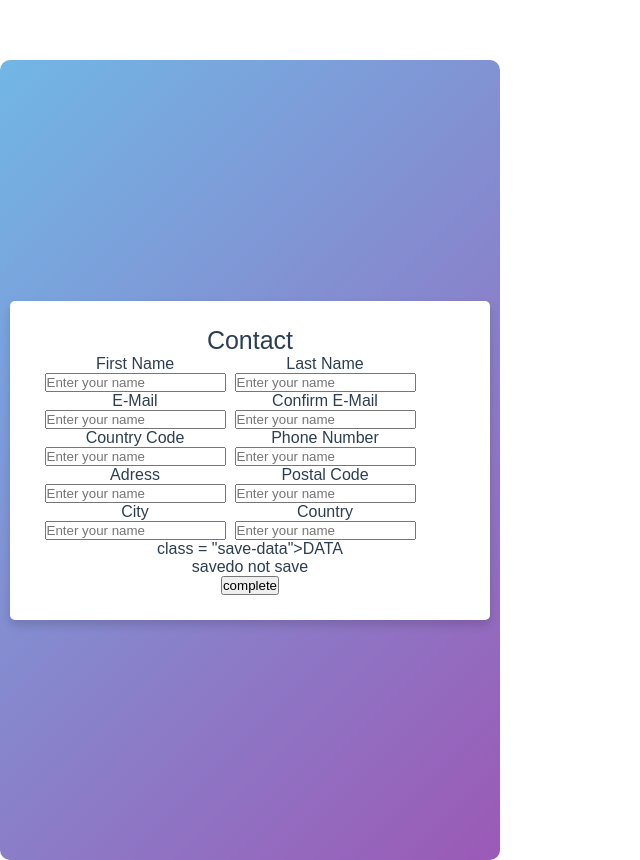
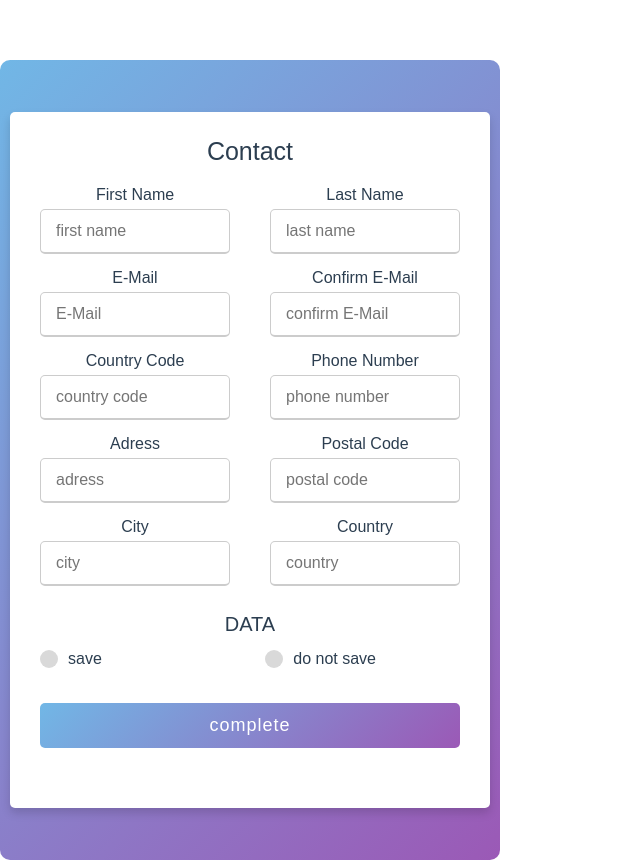
Before and after one commit to dung592847/WebTechProject_Frontend, a Vue app in the folder webtech-frontend/: page / in a window 1280 px wide. Shown: the whole page, without its empty margins (0-640 px from the left). Built offline with nearby package versions, Linux system fonts and the light colour scheme.

Commit message:
contact form completed

```diff
--- a/webtech-frontend/src/components/contactform.vue
+++ b/webtech-frontend/src/components/contactform.vue
@@ -7,54 +7,56 @@
             <div class = "user-details">
                 <div class = "input-box" >
                     <span class = "details">First Name</span>
-                    <input type = "text" placeholder="Enter your name" required>
+                    <input type = "text" placeholder="first name" required>
                 </div>
                 <div class = "input-box" >
                     <span class = "details">Last Name</span>
-                    <input type = "text" placeholder="Enter your name" required>
+                    <input type = "text" placeholder="last name" required>
                 </div>
                 <div class = "input-box" >
                     <span class = "details">E-Mail</span>
-                    <input type = "text" placeholder="Enter your name" required>
+                    <input type = "text" placeholder="E-Mail" required>
                 </div>
                 <div class = "input-box" >
                     <span class = "details">Confirm E-Mail</span>
-                    <input type = "text" placeholder="Enter your name" required>
+                    <input type = "text" placeholder="confirm E-Mail" required>
                 </div>
                 <div class = "input-box" >
                     <span class = "details">Country Code</span>
-                    <input type = "text" placeholder="Enter your name" required>
+                    <input type = "text" placeholder="country code" required>
                 </div>
                 <div class = "input-box" >
                     <span class = "details">Phone Number</span>
-                    <input type = "text" placeholder="Enter your name" required>
+                    <input type = "text" placeholder="phone number" required>
                 </div>
                 <div class = "input-box" >
                     <span class = "details">Adress</span>
-                    <input type = "text" placeholder="Enter your name" required>
+                    <input type = "text" placeholder="adress" required>
                 </div>
                 <div class = "input-box" >
                     <span class = "details">Postal Code</span>
-                    <input type = "text" placeholder="Enter your name" required>
+                    <input type = "text" placeholder="postal code" required>
                 </div>
                 <div class = "input-box" >
                     <span class = "details">City</span>
-                    <input type = "text" placeholder="Enter your name" required>
+                    <input type = "text" placeholder="city" required>
                 </div>
                 <div class = "input-box" >
                     <span class = "details">Country</span>
-                    <input type = "text" placeholder="Enter your name" required>
+                    <input type = "text" placeholder="country" required>
                 </div>
             </div>
             <div class="data-details">
-                    <span>class = "save-data">DATA</span>
+                <input type="radio" name = "data" id= "dot-1">
+                <input type="radio" name = "data" id= "dot-2">
+                    <span class = "save-Data"> DATA</span>
                     <div class="category">
-                        <label for="">
+                        <label for="dot-1">
                             <span class="dot one"></span>
                             <span class="data">save</span>
                         </label>
-                        <label for="">
-                            <span class="dot one"></span>
+                        <label for="dot-2">
+                            <span class="dot two"></span>
                             <span class="data">do not save</span>
                         </label>
                     </div>
@@ -109,13 +111,100 @@
 .divBody2 form .user-details {
     display: flex;
   flex-wrap: wrap;
+  justify-content: space-between;
+  margin: 20px 0 12px 0;
+}
+
+.user-details .input-box .details {
+display: block;
+font-weight: 500;
+margin-bottom: 5px;
 }
 
 form .user-details .input-box {
+    margin-bottom: 15px;
     width: calc(100% / 2 - 20px);
+}
+
+.user-details .input-box input {
+    height: 45px;
+  width: 100%;
+  outline: none;
+  font-size: 16px;
+  border-radius: 5px;
+  padding-left: 15px;
+  border: 1px solid #ccc;
+  border-bottom-width: 2px;
+  transition: all 0.3s ease;
+}
+
+.user-details .input-box input:focus,
+.user-details .input-box input:valid{
+    border-color: #9b59b6;
+}
+
+form .data-details .save-Data {
+    font-size: 20px;
+    font-weight: 500;
+}
+
+form .data-details .category {
+    display: flex;
+  width: 80%;
+  margin: 14px 0;
+  justify-content: space-between;
+}
+
+.data-details .category label  {
+    display: flex;
+  align-items: center;
+  cursor: pointer;
+
+}
+
+.data-details .category .dot {
+    height: 18px;
+  width: 18px;
+  border-radius: 50%;
+  margin-right: 10px;
+  background: #d9d9d9;
+  border: 5px solid transparent;
+  transition: all 0.3s ease;
+}
+
+#dot-1:checked~.category label .one,
+#dot-2:checked~.category label .two {
+    background: #9b59b6;
+    border-color: #d9d9d9;
+
+}
+
+form input[type="radio"] {
+  display: none;
+}
+form .button {
+  height: 45px;
+  margin: 35px 0
+}
+form .button input {
+  height: 100%;
+  width: 100%;
+  border-radius: 5px;
+  border: none;
+  color: #fff;
+  font-size: 18px;
+  font-weight: 500;
+  letter-spacing: 1px;
+  cursor: pointer;
+  transition: all 0.3s ease;
+  background: linear-gradient(135deg, #71b7e6, #9b59b6);
+}
+form .button input:hover {
+  background: linear-gradient(-135deg, #71b7e6, #9b59b6);
 }
 
 
 
 
+
 </style>
```
